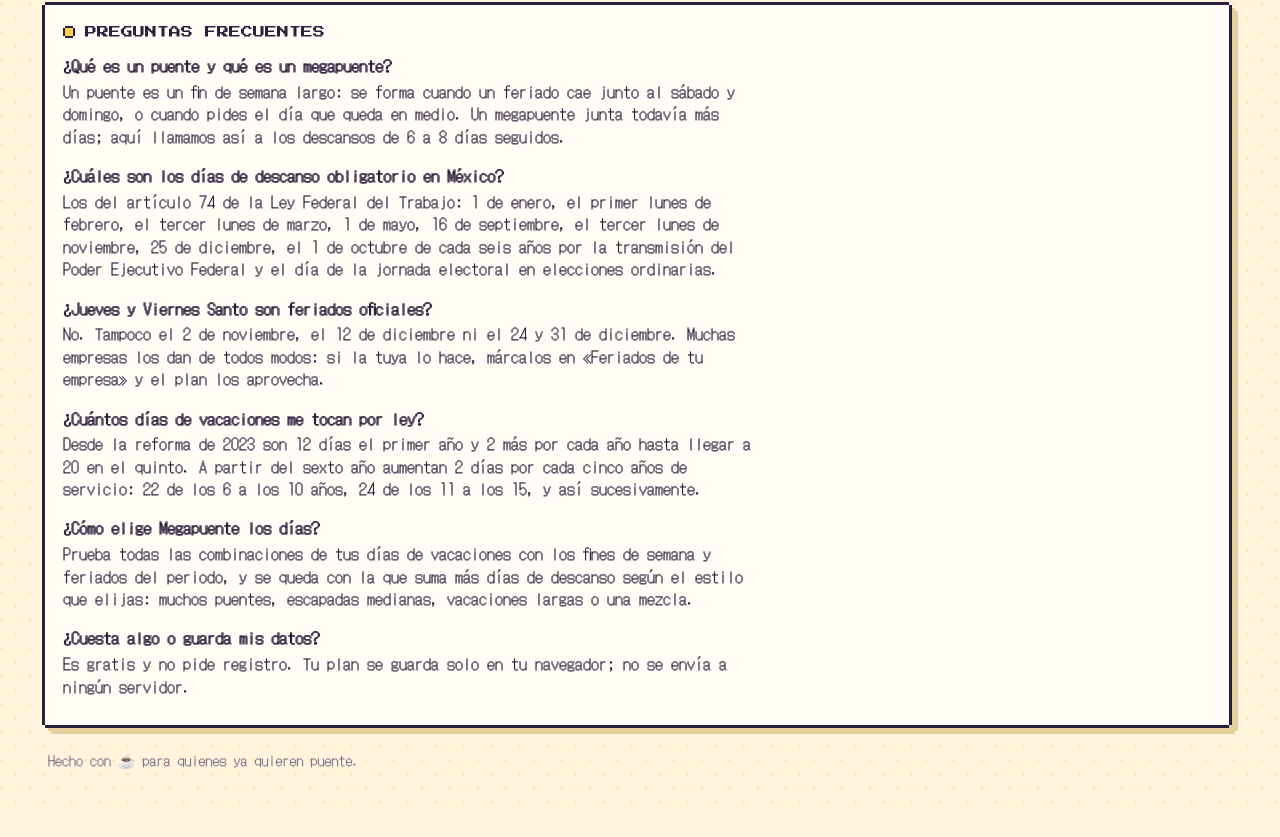
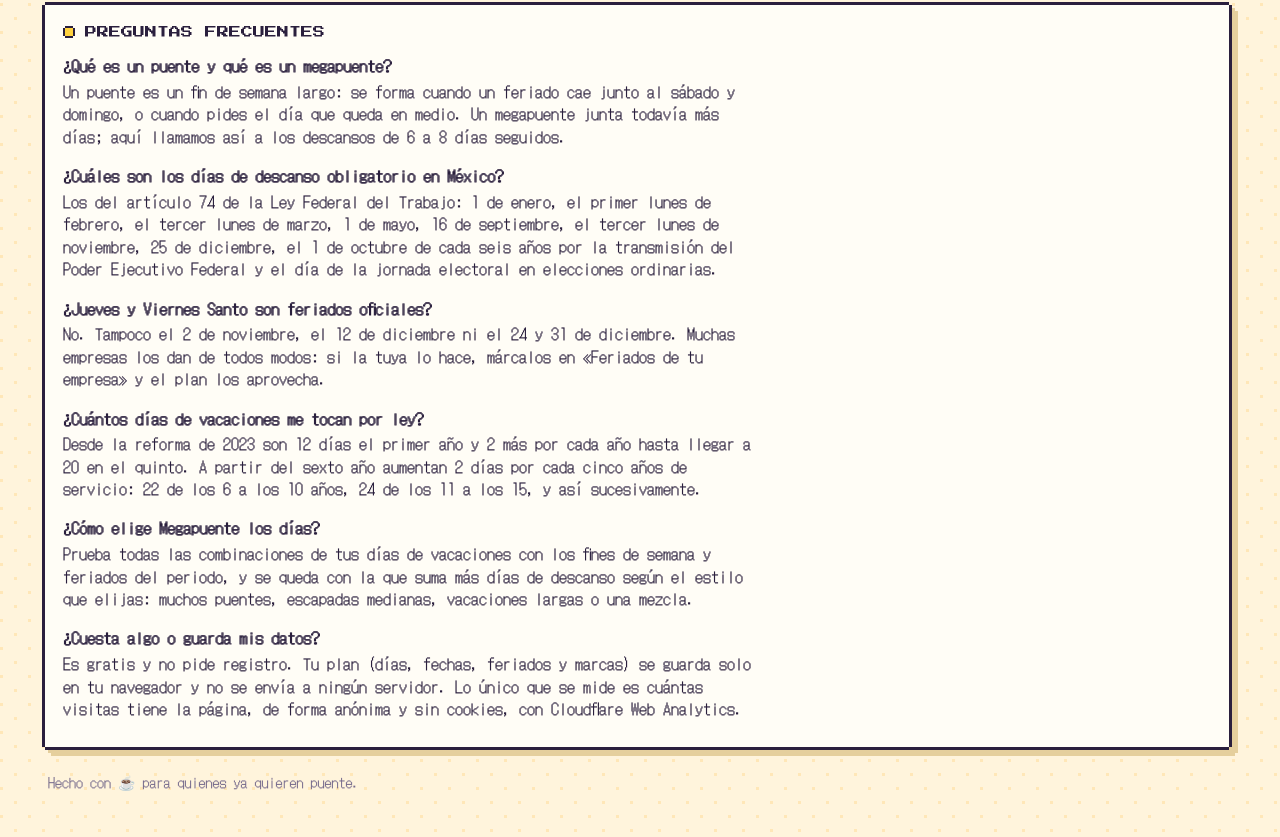
Before and after one commit to josueveloper/megapuente, a plain HTML site: page index.html in a window 1280 px wide. Shown: the part 4365-5202 px from the top of the page. Before the commit the page ends 5180 px from the top, so only its background shows below. Drawn offline with Linux system fonts and the light colour scheme.

Commit message:
Preguntas frecuentes: aclarar que solo se miden visitas anónimas
Co-Authored-By: Claude Fable 5.2 <noreply@anthropic.com>

```diff
--- a/index.html
+++ b/index.html
@@ -478,7 +478,7 @@ details.how p{margin:8px 0 0}
     <h3>¿Cómo elige Megapuente los días?</h3>
     <p>Prueba todas las combinaciones de tus días de vacaciones con los fines de semana y feriados del periodo, y se queda con la que suma más días de descanso según el estilo que elijas: muchos puentes, escapadas medianas, vacaciones largas o una mezcla.</p>
     <h3>¿Cuesta algo o guarda mis datos?</h3>
-    <p>Es gratis y no pide registro. Tu plan se guarda solo en tu navegador; no se envía a ningún servidor.</p>
+    <p>Es gratis y no pide registro. Tu plan (días, fechas, feriados y marcas) se guarda solo en tu navegador y no se envía a ningún servidor. Lo único que se mide es cuántas visitas tiene la página, de forma anónima y sin cookies, con Cloudflare Web Analytics.</p>
   </div>
   <div class="foot">Hecho con ☕ para quienes ya quieren puente.</div>
 </section>
```
Also changed, not shown: src/top.html (+1 -1 lines), tests/ui.test.js (+1 -0 lines).
